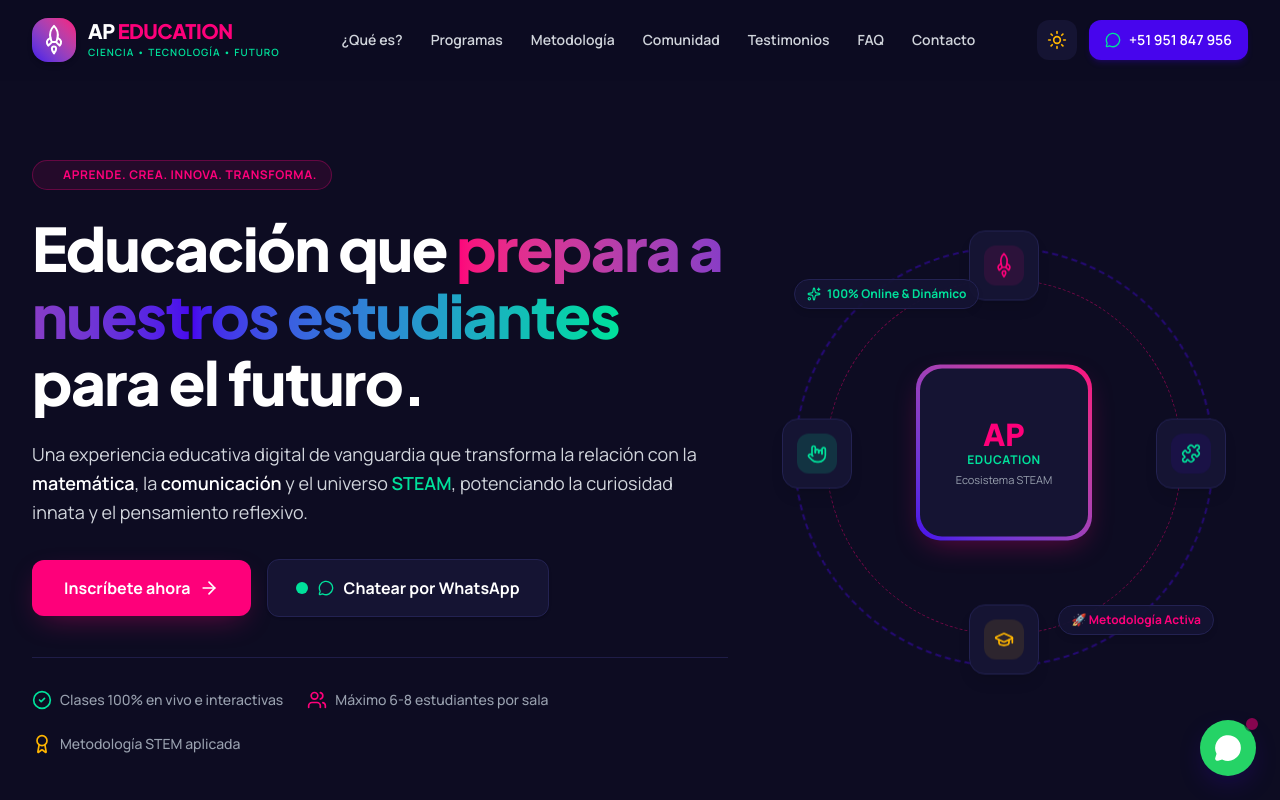
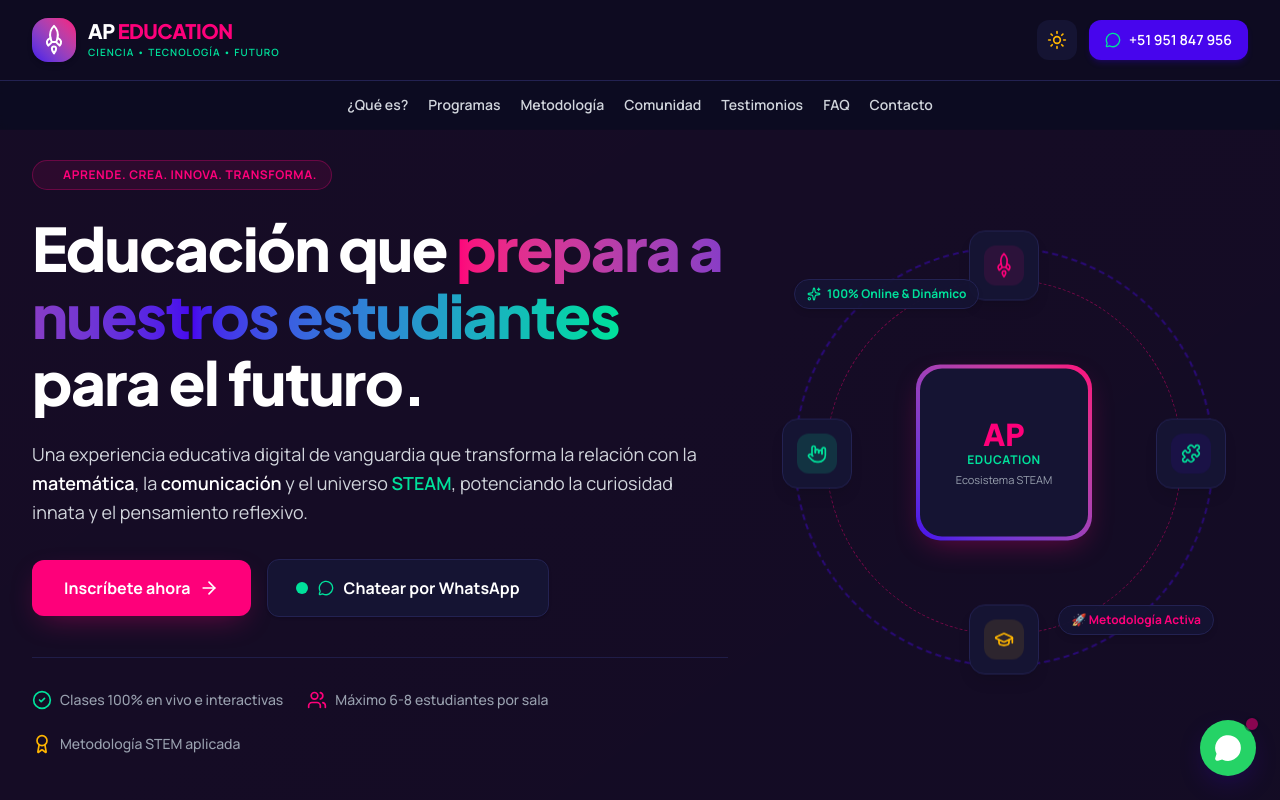
Before and after one commit to Lurez-pe/APEducation_landing, a React (Vite) app: page / in a window 1280 px wide. Shown: the top 800 px of the page. Built offline with nearby package versions, Linux system fonts and the light colour scheme.

Commit message:
Simplifica navegacion y actualiza fondos

```diff
--- a/src/App.tsx
+++ b/src/App.tsx
@@ -25,6 +25,7 @@ import { FloatingWhatsApp } from './components/FloatingWhatsApp';
 
 export default function App() {
   const [darkMode, setDarkMode] = useState<boolean>(true);
+  const [activeZone, setActiveZone] = useState<string>('inicio');
   const [targetProgramForContact, setTargetProgramForContact] = useState<string>('Matemática Comprensiva');
 
   useEffect(() => {
@@ -37,6 +38,29 @@ export default function App() {
       setDarkMode(false);
       document.documentElement.classList.remove('dark');
     }
+  }, []);
+
+  useEffect(() => {
+    const sections = ['que-es', 'metodologia', 'testimonios', 'contacto'];
+    const observer = new IntersectionObserver(
+      (entries) => {
+        const visibleSection = entries
+          .filter((entry) => entry.isIntersecting)
+          .sort((first, second) => second.intersectionRatio - first.intersectionRatio)[0];
+
+        if (visibleSection) {
+          setActiveZone(visibleSection.target.id);
+        }
+      },
+      { rootMargin: '-28% 0px -48% 0px', threshold: [0.1, 0.35, 0.6] }
+    );
+
+    sections.forEach((id) => {
+      const section = document.getElementById(id);
+      if (section) observer.observe(section);
+    });
+
+    return () => observer.disconnect();
   }, []);
 
   const handleToggleTheme = () => {
@@ -62,7 +86,7 @@ export default function App() {
   };
 
   return (
-    <div className="min-h-screen bg-[#FAFAFE] text-[#1C1C42] dark:bg-[#0D0C22] dark:text-[#EAEAFE] font-sans antialiased selection:bg-[#FE007A] selection:text-white transition-colors duration-300">
+    <div className={`app-shell zone-${activeZone} min-h-screen bg-[#FAFAFE] text-[#1C1C42] dark:bg-[#0D0C22] dark:text-[#EAEAFE] font-sans antialiased selection:bg-[#FE007A] selection:text-white transition-colors duration-700`}>
       {/* 1. Navbar */}
       <Navbar darkMode={darkMode} onToggleTheme={handleToggleTheme} />
 
--- a/src/components/ContactSection.tsx
+++ b/src/components/ContactSection.tsx
@@ -117,7 +117,7 @@ export const ContactSection: React.FC<ContactSectionProps> = ({ selectedProgram
               </a>
 
               <a
-                href="https://instagram.com/ap.education20"
+                href="https://www.instagram.com/academiaapeducation/"
                 target="_blank"
                 rel="noopener noreferrer"
                 className="flex items-center gap-4 p-4 rounded-2xl bg-white dark:bg-[#151433] border border-gray-200/80 dark:border-[#232252] shadow-sm hover:border-[#4705ED] transition-all group"
@@ -130,7 +130,7 @@ export const ContactSection: React.FC<ContactSectionProps> = ({ selectedProgram
                     Síguenos en Instagram
                   </div>
                   <div className="font-heading font-bold text-base text-[#1C1C42] dark:text-white group-hover:text-[#4705ED] transition-colors">
-                    @ap.education20
+                    @academiaapeducation
                   </div>
                 </div>
               </a>
--- a/src/components/Footer.tsx
+++ b/src/components/Footer.tsx
@@ -85,12 +85,12 @@ export const Footer: React.FC = () => {
               <li className="flex items-center gap-3">
                 <Camera className="w-4 h-4 text-[#FFB600] flex-shrink-0" />
                 <a
-                  href="https://instagram.com/ap.education20"
+                  href="https://www.instagram.com/academiaapeducation/"
                   target="_blank"
                   rel="noopener noreferrer"
                   className="hover:text-white transition-colors"
                 >
-                  @ap.education20
+                  @academiaapeducation
                 </a>
               </li>
               <li className="flex items-center gap-3">
--- a/src/components/Navbar.tsx
+++ b/src/components/Navbar.tsx
@@ -1,5 +1,5 @@
 import React, { useState, useEffect } from 'react';
-import { Rocket, Moon, Sun, MessageCircle, Menu, X } from 'lucide-react';
+import { Rocket, Moon, Sun, MessageCircle } from 'lucide-react';
 
 interface NavbarProps {
   darkMode: boolean;
@@ -8,7 +8,6 @@ interface NavbarProps {
 }
 
 export const Navbar: React.FC<NavbarProps> = ({ darkMode, onToggleTheme }) => {
-  const [mobileMenuOpen, setMobileMenuOpen] = useState(false);
   const [scrolled, setScrolled] = useState(false);
 
   useEffect(() => {
@@ -38,7 +37,7 @@ export const Navbar: React.FC<NavbarProps> = ({ darkMode, onToggleTheme }) => {
           : 'bg-white/80 dark:bg-[#0D0C22]/85 backdrop-blur-sm border-b border-transparent'
       }`}
     >
-      <div className="max-w-7xl mx-auto px-4 sm:px-6 lg:px-8 h-20 flex items-center justify-between gap-4">
+      <div className="max-w-7xl mx-auto px-4 sm:px-6 lg:px-8 min-h-20 py-3 flex items-center justify-between gap-4">
         {/* Brand Logo */}
         <a href="#" className="flex items-center gap-3 group focus:outline-none" id="brand-logo">
           <div className="w-11 h-11 rounded-2xl bg-gradient-to-tr from-[#4705ED] to-[#FE007A] flex items-center justify-center text-white shadow-md group-hover:scale-105 transition-transform">
@@ -55,18 +54,6 @@ export const Navbar: React.FC<NavbarProps> = ({ darkMode, onToggleTheme }) => {
         </a>
 
         {/* Desktop Navigation */}
-        <nav className="hidden lg:flex items-center gap-7 text-sm font-semibold" id="desktop-nav">
-          {navLinks.map((link) => (
-            <a
-              key={link.name}
-              href={link.href}
-              className="text-gray-600 dark:text-gray-300 hover:text-[#FE007A] dark:hover:text-[#FE007A] transition-colors"
-            >
-              {link.name}
-            </a>
-          ))}
-        </nav>
-
         {/* Right Action Items */}
         <div className="flex items-center gap-3">
           {/* Theme Toggle Button */}
@@ -91,48 +78,26 @@ export const Navbar: React.FC<NavbarProps> = ({ darkMode, onToggleTheme }) => {
             <span>+51 951 847 956</span>
           </a>
 
-          {/* Mobile Menu Toggle Button */}
-          <button
-            id="mobile-menu-btn"
-            onClick={() => setMobileMenuOpen(!mobileMenuOpen)}
-            aria-label="Abrir menú móvil"
-            className="lg:hidden w-10 h-10 rounded-xl bg-gray-100 dark:bg-[#151433] flex items-center justify-center text-[#1C1C42] dark:text-white focus:outline-none"
-          >
-            {mobileMenuOpen ? <X className="w-5 h-5" /> : <Menu className="w-5 h-5" />}
-          </button>
         </div>
       </div>
 
-      {/* Mobile Drawer */}
-      {mobileMenuOpen && (
-        <div
-          id="mobile-menu-drawer"
-          className="lg:hidden px-6 pt-3 pb-6 bg-white dark:bg-[#151433] border-b border-gray-200 dark:border-[#232252] animate-in slide-in-from-top duration-200"
+      <nav
+        id="sub-header-nav"
+        className="border-t border-gray-100 dark:border-[#232252] bg-white/90 dark:bg-[#0D0C22]/90 backdrop-blur-sm"
+        aria-label="Navegación principal"
       >
-          <div className="flex flex-col gap-3 font-semibold text-base py-2">
+        <div className="max-w-7xl mx-auto px-4 sm:px-6 lg:px-8 py-2.5 flex flex-wrap items-center justify-center gap-x-5 gap-y-1.5 text-xs sm:text-sm font-semibold">
           {navLinks.map((link) => (
             <a
               key={link.name}
               href={link.href}
-                onClick={() => setMobileMenuOpen(false)}
-                className="text-gray-700 dark:text-gray-200 hover:text-[#FE007A] py-1 transition-colors"
+              className="py-1 text-gray-600 dark:text-gray-300 hover:text-[#FE007A] dark:hover:text-[#FE007A] transition-colors whitespace-nowrap"
             >
               {link.name}
             </a>
           ))}
-            <a
-              href="https://wa.me/51951847956?text=Hola%20AP%20Education,%20deseo%20m%C3%A1s%20informaci%C3%B3n"
-              target="_blank"
-              rel="noopener noreferrer"
-              onClick={() => setMobileMenuOpen(false)}
-              className="mt-3 inline-flex items-center justify-center gap-2 py-3 rounded-xl bg-[#FE007A] text-white font-bold text-sm shadow-md"
-            >
-              <MessageCircle className="w-4 h-4" />
-              <span>Chatear en WhatsApp (+51 951 847 956)</span>
-            </a>
         </div>
-        </div>
-      )}
+      </nav>
     </header>
   );
 };
--- a/src/index.css
+++ b/src/index.css
@@ -82,3 +82,34 @@
 .dark .neu-inset {
   box-shadow: inset 4px 4px 8px rgba(0, 0, 0, 0.25), inset -4px -4px 8px rgba(35, 34, 82, 0.25);
 }
+
+.app-shell {
+  background-image: linear-gradient(145deg, rgba(254, 0, 122, 0.04), transparent 42%, rgba(0, 225, 155, 0.04));
+}
+
+.app-shell.zone-metodologia {
+  background-color: #151433;
+  background-image: linear-gradient(145deg, rgba(71, 5, 237, 0.18), transparent 48%, rgba(0, 225, 155, 0.08));
+}
+
+.app-shell.zone-testimonios {
+  background-color: #1C1C42;
+  background-image: linear-gradient(145deg, rgba(254, 0, 122, 0.13), transparent 50%, rgba(71, 5, 237, 0.16));
+}
+
+.app-shell.zone-contacto {
+  background-color: #0D0C22;
+  background-image: linear-gradient(145deg, rgba(0, 225, 155, 0.10), transparent 48%, rgba(254, 0, 122, 0.12));
+}
+
+.dark .app-shell.zone-metodologia,
+.dark .app-shell.zone-testimonios,
+.dark .app-shell.zone-contacto {
+  color: #EAEAFE;
+}
+
+@media (prefers-reduced-motion: reduce) {
+  .app-shell {
+    transition: none;
+  }
+}
```
Lines whose indentation alone changed are shown as unchanged.
